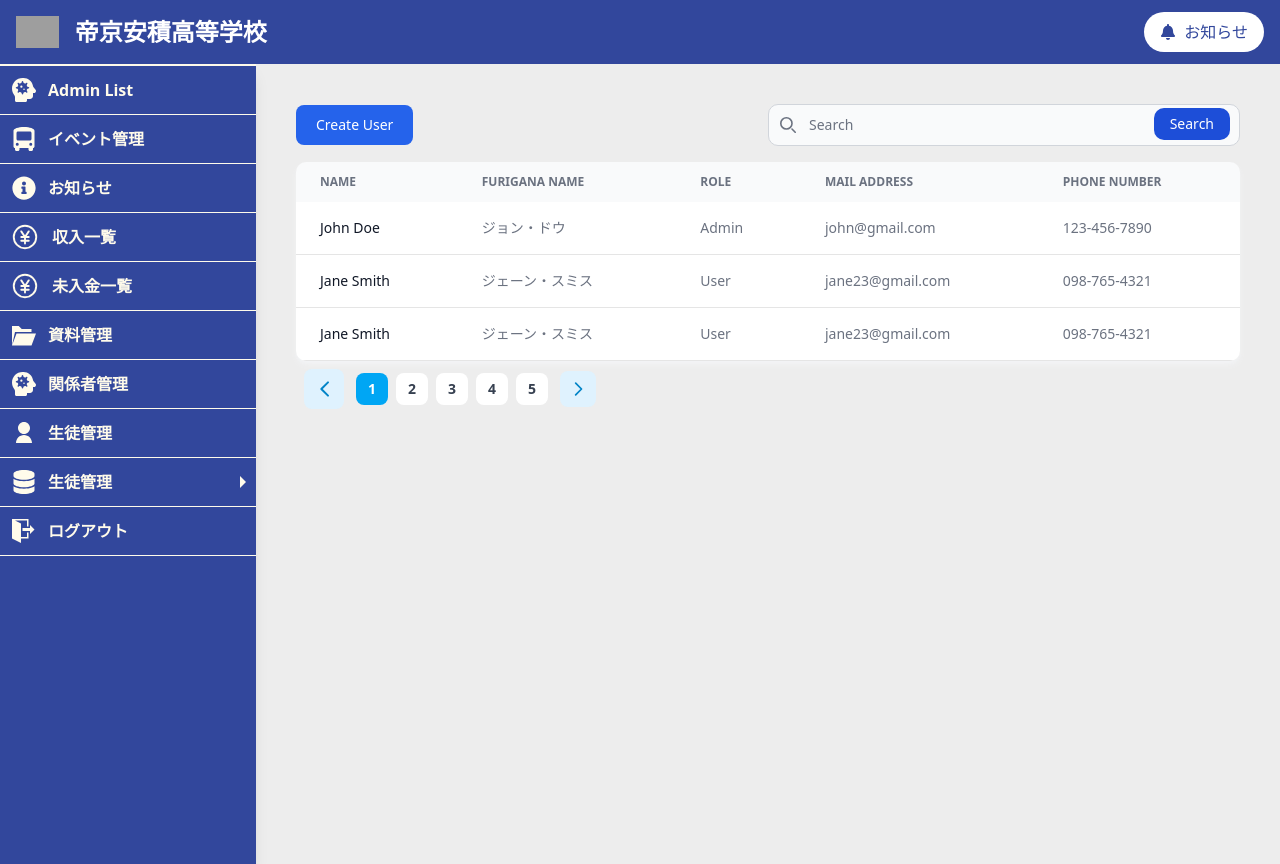
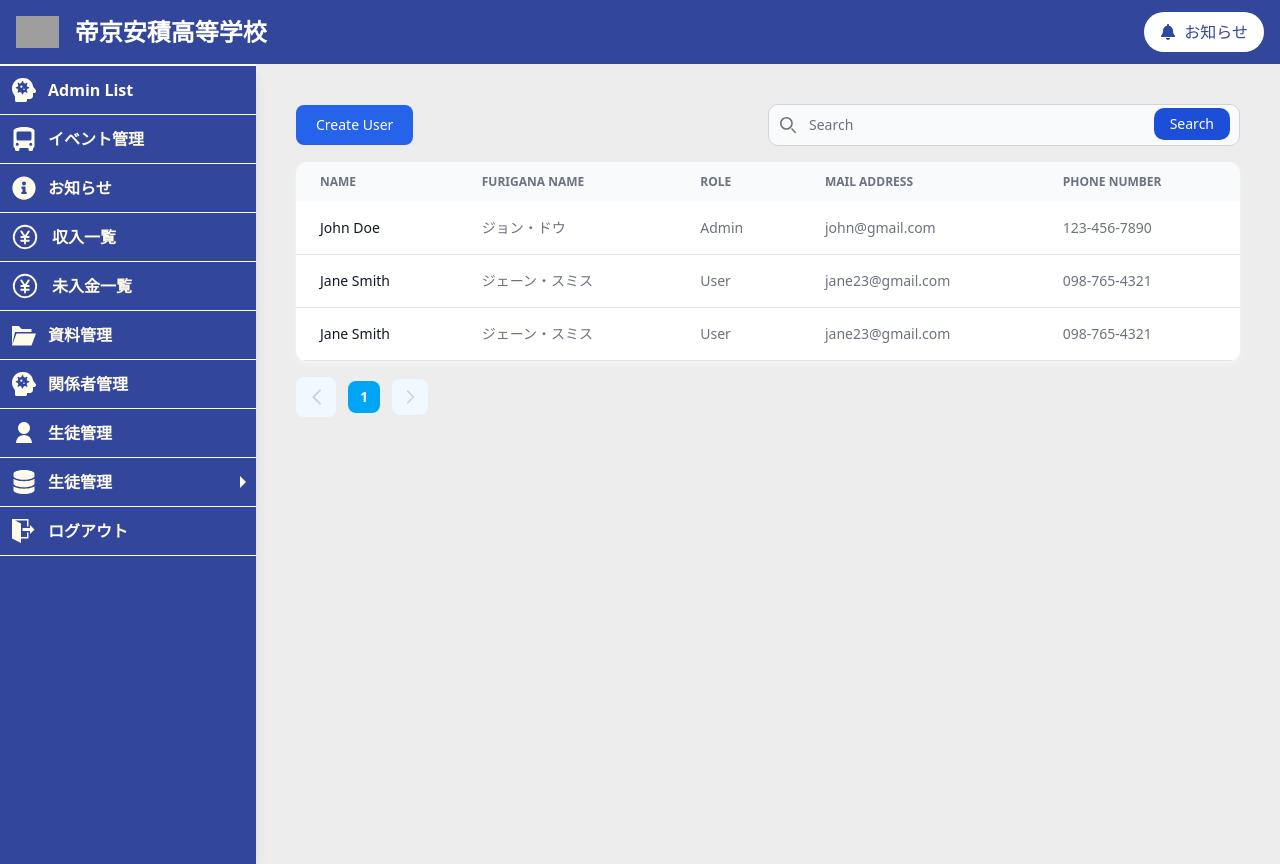
Before and after one commit to jbcPranta/School-PR, a React (Vite) app: page /admin-page in a window 1280 px wide. Built offline with nearby package versions, Linux system fonts and the light colour scheme; grey boxes are pictures that could not be loaded.

Commit message:
Pagination fixed

```diff
--- a/src/components/common/DataTableCommon.tsx
+++ b/src/components/common/DataTableCommon.tsx
@@ -11,7 +11,7 @@ type User = {
 
 const DataTableCommon: React.FC = () => {
   const [pageNumber, setPageNumber] = useState(0);
-  const page = 5; // Adjust the page numbers the way you want
+  const page = 1; // Adjust the page numbers the way you want
   const updatePageNumber = (num: number) => {
     if (num > page - 1 || 0 > num) {
       return setPageNumber(0);
@@ -117,13 +117,13 @@ const DataTableCommon: React.FC = () => {
         </table>
       </div>
       {/* Pagination */}
-      <div className="flex justify-center items-center gap-3 p-2 w-fit select-none">
+      <div className="flex justify-center items-center gap-3 py-4 w-fit select-none">
         {/* left arrow */}
         <div
           onClick={() => {
             updatePageNumber(pageNumber - 1);
           }}
-          className=" hover:scale-110 scale-100 transition-all duration-200 cursor-pointer bg-sky-100 px-1 py-1 rounded-md"
+          className=" hover:scale-110 scale-100 transition-all duration-200 bg-sky-50 px-1 py-1 rounded-md cursor-not-allowed"
         >
           <svg
             className="w-8"
@@ -141,7 +141,7 @@ const DataTableCommon: React.FC = () => {
               {" "}
               <path
                 d="M15 7L10 12L15 17"
-                stroke="#0284C7"
+                stroke="#d3d3d3"
                 strokeWidth="1.5"
                 strokeLinecap="round"
                 strokeLinejoin="round"
@@ -167,7 +167,7 @@ const DataTableCommon: React.FC = () => {
           onClick={() => {
             updatePageNumber(pageNumber + 1);
           }}
-          className=" hover:scale-110 scale-100 transition-all duration-200 cursor-pointer bg-sky-100 px-1 py-1 rounded-md"
+          className=" hover:scale-110 scale-100 transition-all duration-200 bg-sky-50 px-1 py-1 rounded-md cursor-not-allowed"
         >
           <svg
             className="w-7"
@@ -185,7 +185,7 @@ const DataTableCommon: React.FC = () => {
               {" "}
               <path
                 d="M10 7L15 12L10 17"
-                stroke="#0284C7"
+                stroke="#d3d3d3"
                 strokeWidth="1.5"
                 strokeLinecap="round"
                 strokeLinejoin="round"
```
